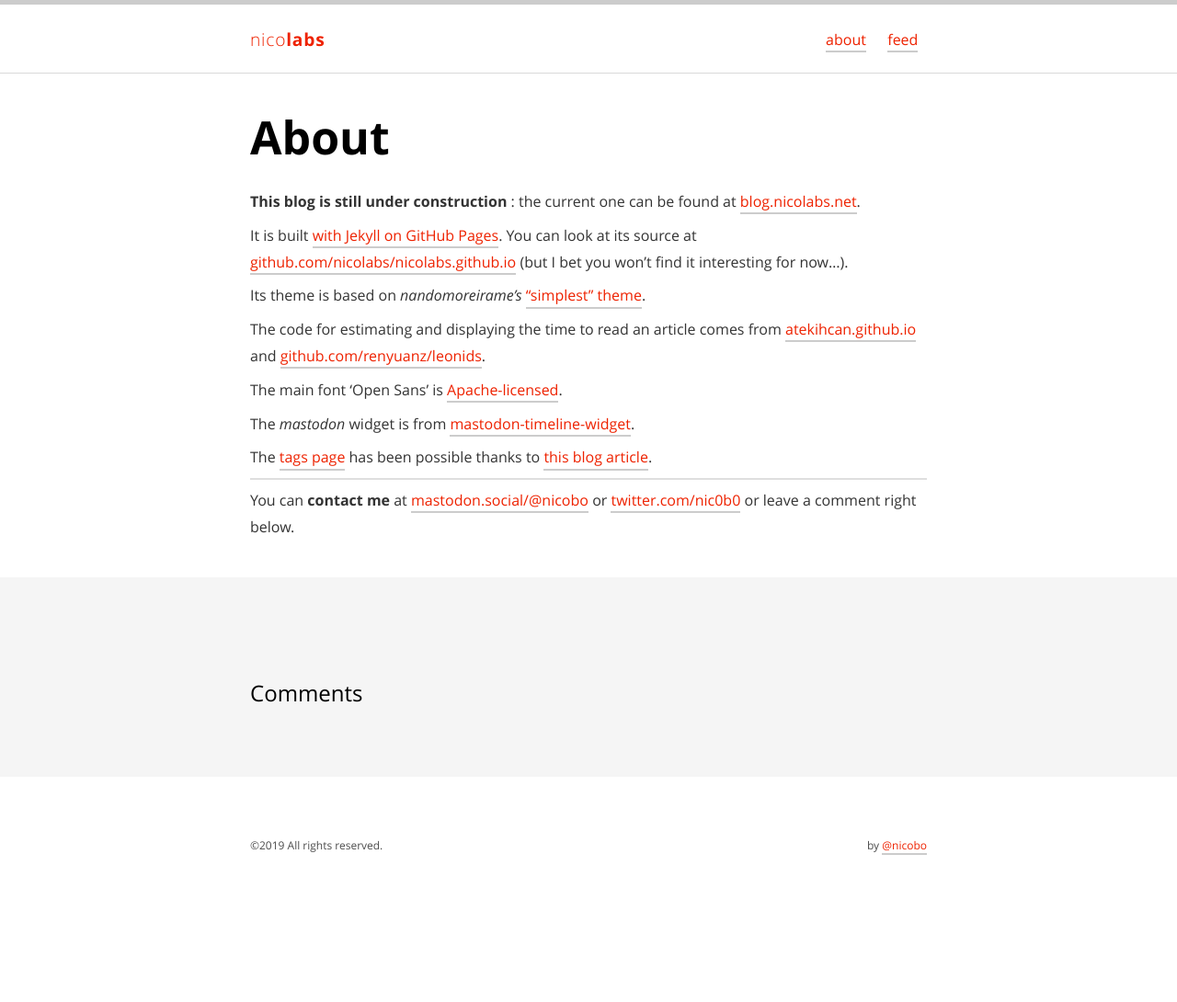
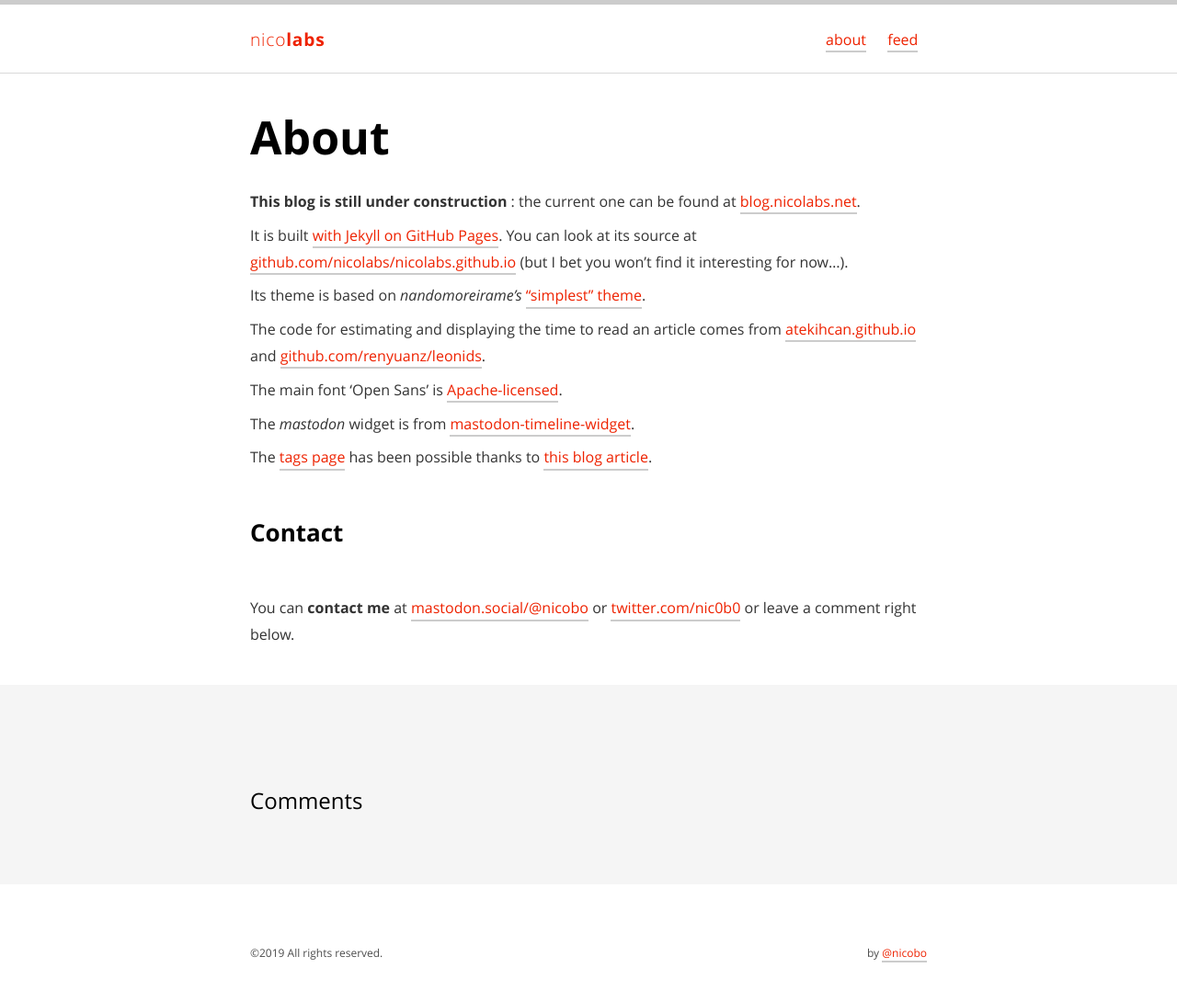
Before and after one commit to nicolabs/nicolabs.net, a Jekyll site: the page built from about.md, in a window 1280 px wide. Shown: the whole page at 92% size. Built offline with Jekyll 4.4.1, drawn with Linux system fonts in a browser that asks for light colours; comment, search, counter and statistics services are not loaded; before the commit the page ends 973 px from its top, so only the background shows below that.

Commit message:
Contact moved to a section

```diff
--- a/about.md
+++ b/about.md
@@ -18,6 +18,6 @@ The *mastodon* widget is from [mastodon-timeline-widget](https://github.com/nico
 
 The [tags page](/tags) has been possible thanks to [this blog article](https://codinfox.github.io/dev/2015/03/06/use-tags-and-categories-in-your-jekyll-based-github-pages/).
 
----
+## Contact
 
 You can **contact me** at [mastodon.social/{{ site.author.mastodon.username }}]({{ site.author.mastodon.instance }}/{{ site.author.mastodon.username }}) or [twitter.com/{{ site.author.twitter }}](https://twitter.com/{{ site.author.twitter }}) or leave a comment right below.
```
